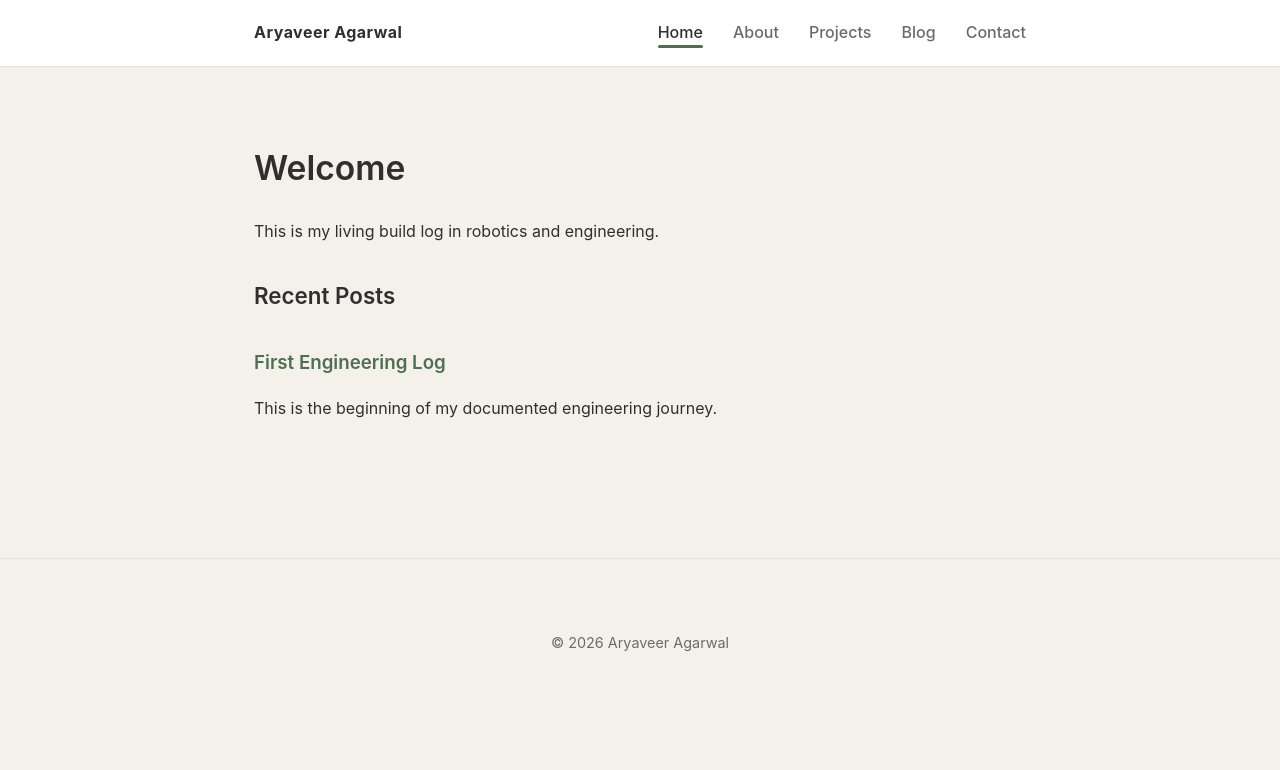
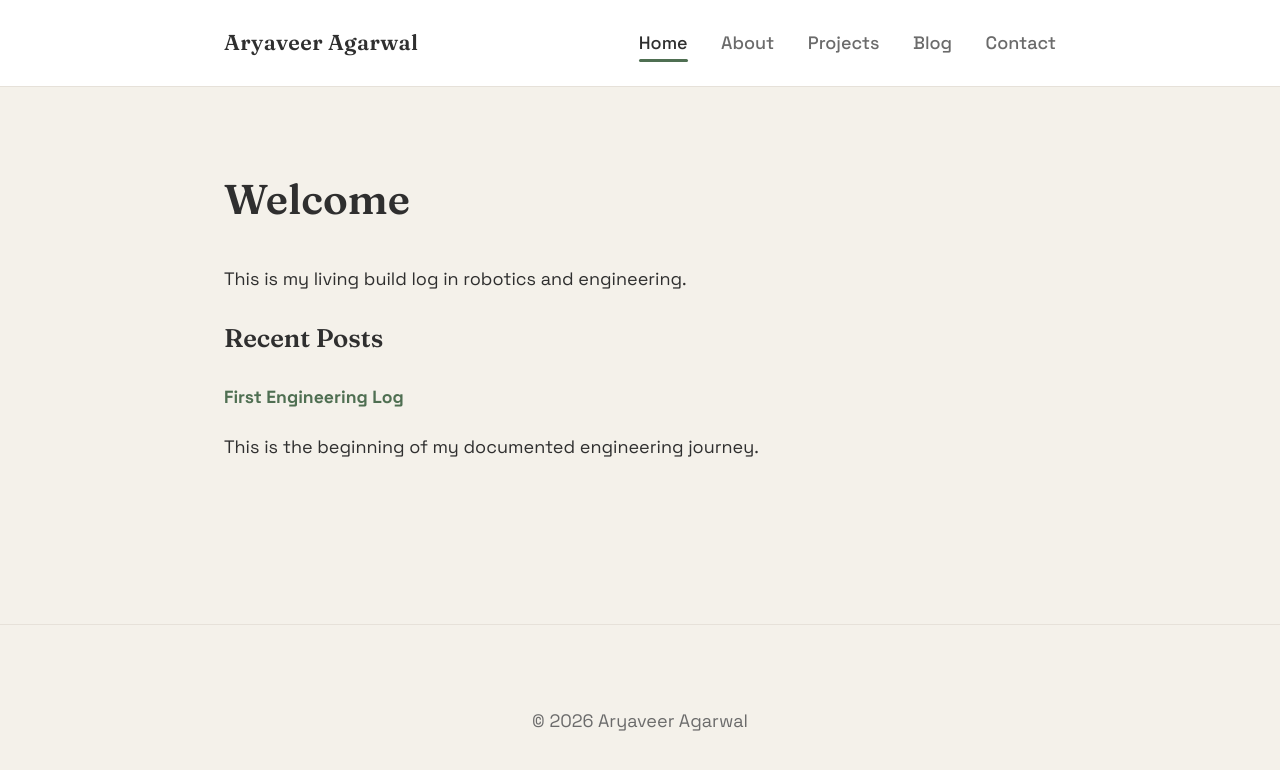
Before and after one commit to aryaveeragarwal/aryaveeragarwal.github.io, a Jekyll site: the page built from index.md, in a window 1280 px wide. Shown: the top 770 px of the page. Built offline with Jekyll 4.4.1, drawn with Linux system fonts in a browser that asks for light colours.

Commit message:
Update style.css

```diff
--- a/assets/style.css
+++ b/assets/style.css
@@ -1,4 +1,3 @@
-/* === Base === */
 :root {
   --bg: #f4f1ea;
   --surface: #ffffff;
@@ -8,26 +7,36 @@
   --border: #e6e1d9;
 }
 
+[data-theme="dark"] {
+  --bg: #121212;
+  --surface: #1a1a1a;
+  --text: #eaeaea;
+  --muted: #9a9a9a;
+  --accent: #6fa87c;
+  --border: #2a2a2a;
+}
+
 * {
   box-sizing: border-box;
+  transition: background 0.25s ease, color 0.25s ease, border-color 0.25s ease;
 }
 
 body {
   margin: 0;
-  font-family: -apple-system, BlinkMacSystemFont, "Segoe UI", system-ui, sans-serif;
+  font-family: "Space Grotesk", system-ui, sans-serif;
   background: var(--bg);
   color: var(--text);
-  line-height: 1.7;
+  line-height: 1.75;
+  font-size: 18px;
 }
 
-/* === Layout === */
 .container {
-  max-width: 820px;
+  max-width: 880px;
   margin: 0 auto;
-  padding: 2.5rem 1.5rem;
+  padding: 3rem 1.5rem;
 }
 
-/* === Header === */
+/* Header */
 .site-header {
   background: var(--surface);
   border-bottom: 1px solid var(--border);
@@ -40,24 +49,25 @@ body {
   display: flex;
   justify-content: space-between;
   align-items: center;
-  padding: 1.2rem 1.5rem;
+  padding: 1.5rem 1.5rem;
 }
 
 .logo {
-  font-weight: 700;
+  font-family: "Fraunces", serif;
+  font-weight: 600;
+  font-size: 1.35rem;
+  letter-spacing: 0.02em;
   text-decoration: none;
   color: var(--text);
-  letter-spacing: 0.03em;
 }
 
-/* === Nav === */
+/* Nav */
 nav a {
-  margin-left: 1.6rem;
+  margin-left: 1.8rem;
   text-decoration: none;
   color: var(--muted);
   font-weight: 500;
   position: relative;
-  transition: color 0.2s ease;
 }
 
 nav a:hover {
@@ -72,29 +82,30 @@ nav a.active::after {
   content: "";
   position: absolute;
   left: 0;
-  bottom: -6px;
+  bottom: -8px;
   width: 100%;
   height: 3px;
   background: var(--accent);
   border-radius: 3px;
 }
 
-/* === Headings === */
-h1, h2, h3 {
+/* Headings */
+h1 {
+  font-family: "Fraunces", serif;
+  font-size: 2.6rem;
   font-weight: 600;
-  margin-top: 2rem;
-}
-
-h1 {
-  font-size: 2.1rem;
 }
 
 h2 {
-  font-size: 1.4rem;
-  color: var(--text);
+  font-family: "Fraunces", serif;
+  font-size: 1.6rem;
 }
 
-/* === Links === */
+h3 {
+  font-size: 1.1rem;
+}
+
+/* Links */
 a {
   color: var(--accent);
   text-decoration: none;
@@ -104,23 +115,11 @@ a:hover {
   text-decoration: underline;
 }
 
-/* === Post List === */
-main h3 {
-  margin-bottom: 0.4rem;
-}
-
-main hr {
-  border: none;
-  border-top: 1px solid var(--border);
-  margin: 2rem 0;
-}
-
-/* === Footer === */
+/* Footer */
 .site-footer {
-  margin-top: 5rem;
+  margin-top: 6rem;
   padding: 2rem 0;
   border-top: 1px solid var(--border);
   color: var(--muted);
-  font-size: 0.9rem;
   text-align: center;
 }
```
